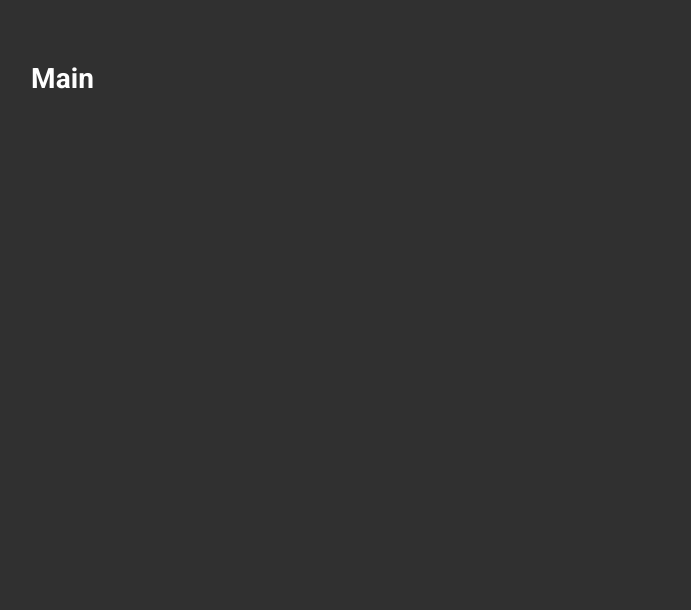
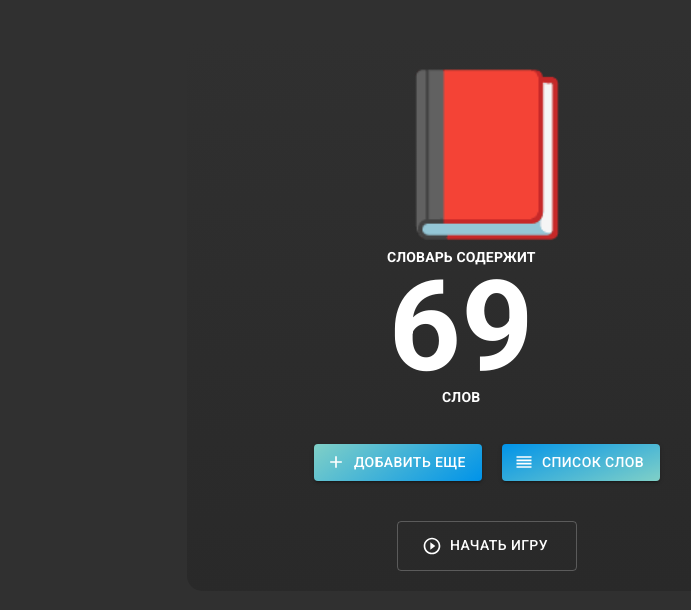
Before and after one commit to offreal/dictionary, a React (Create React App) app: page /main in a window 1280 px wide. Shown: the top 610 px of the page, without its empty margins (153-844 px from the left). Built offline with nearby package versions, Linux system fonts and the light colour scheme.

Commit message:
completed layout for main page

```diff
--- a/package.json
+++ b/package.json
@@ -4,6 +4,7 @@
   "private": true,
   "dependencies": {
     "@material-ui/core": "^4.11.3",
+    "@material-ui/icons": "^4.11.2",
     "@testing-library/jest-dom": "^5.11.4",
     "@testing-library/react": "^11.1.0",
     "@testing-library/user-event": "^12.1.10",
--- a/src/constants/routes.ts
+++ b/src/constants/routes.ts
@@ -1,4 +1,8 @@
-const routes = {
+type TRoutes = {
+  [key: string]: string
+}
+
+const routes: TRoutes = {
   main: '/main',
   dictionary: '/dictionary',
   quiz: '/quiz',
--- /dev/null
+++ b/src/hooks/useBookIcon.ts
@@ -0,0 +1,30 @@
+import { useState, useRef } from 'react'
+
+type TUpdateIcon = (event?: React.MouseEvent<HTMLButtonElement>) => void
+
+const useBookIcon = (): [string, TUpdateIcon] => {
+  const titleIcons = ['📘', '📗', '📕', '📔', '📓', '📙', '📚', '📖']
+
+  const randomizeIndex = () => Math.floor(Math.random() * titleIcons.length)
+
+  const currentIndexIconRef = useRef(randomizeIndex())
+
+  const currentIcon = titleIcons[currentIndexIconRef.current]
+  const [icon, setIcon] = useState(currentIcon)
+
+  const updateIcon = () => {
+    let newIndex: number = randomizeIndex()
+
+    while (currentIndexIconRef.current === newIndex) {
+      newIndex = randomizeIndex()
+    }
+
+    currentIndexIconRef.current = newIndex
+
+    setIcon(titleIcons[newIndex])
+  }
+
+  return [icon, updateIcon]
+}
+
+export default useBookIcon
--- a/src/pages/Main/index.tsx
+++ b/src/pages/Main/index.tsx
@@ -1,7 +1,57 @@
 import React, { FC } from 'react'
+import AddIcon from '@material-ui/icons/Add'
+import ReorderIcon from '@material-ui/icons/Reorder'
+import PlayCircleOutlineIcon from '@material-ui/icons/PlayCircleOutline'
+
+import createFormattedWordBasedOnNumber from '../../utils/getWordEndings'
+import {
+  Wrapper,
+  Section,
+  SectionButtons,
+  TitleIcon,
+  TitleText,
+  TitleNumber,
+  AddButton,
+  ListButton,
+  StartButton,
+} from './styles'
+import useBookIcon from '../../hooks/useBookIcon'
+
+const formatWordCount = createFormattedWordBasedOnNumber(['слово', 'слова', 'слов'])
 
 const Main: FC = () => {
-  return <h1>Main</h1>
+  const [icon, updateIcon] = useBookIcon()
+  const number = 69 // temporarily
+
+  return (
+    <Wrapper>
+      <Section>
+        <TitleIcon>
+          <button type="button" onClick={updateIcon}>
+            {icon}
+          </button>
+        </TitleIcon>
+        <TitleText>
+          Словарь содержит
+          <TitleNumber>{number}</TitleNumber>
+          {formatWordCount(number)}
+        </TitleText>
+      </Section>
+      <SectionButtons>
+        <AddButton variant="contained" startIcon={<AddIcon />}>
+          Добавить еще
+        </AddButton>
+        <ListButton variant="contained" startIcon={<ReorderIcon />}>
+          Список слов
+        </ListButton>
+      </SectionButtons>
+      <Section>
+        <StartButton variant="outlined" color="default" startIcon={<PlayCircleOutlineIcon />}>
+          Начать игру
+        </StartButton>
+      </Section>
+    </Wrapper>
+  )
 }
 
 export default Main
--- /dev/null
+++ b/src/pages/Main/styles.ts
@@ -0,0 +1,84 @@
+import { Button } from '@material-ui/core'
+import styled from 'styled-components'
+
+const Wrapper = styled.div`
+  display: flex;
+  flex-direction: column;
+  justify-content: center;
+  align-items: center;
+  width: 600px;
+  margin: 0 auto;
+  border-radius: 15px;
+  text-align: center;
+  background: linear-gradient(179deg, #303030, #292929);
+
+  p {
+    margin: 0;
+  }
+`
+
+const Section = styled.section`
+  display: block;
+  padding: 20px 0;
+`
+
+const SectionButtons = styled(Section)`
+  display: flex;
+  justify-content: center;
+  align-items: center;
+
+  button + button {
+    margin-left: 20px;
+  }
+`
+
+const TitleIcon = styled.div`
+  button {
+    display: block;
+    background: transparent;
+    border: none;
+    outline: none;
+    font-size: 160px;
+    cursor: pointer;
+  }
+`
+
+const TitleText = styled.p`
+  display: block;
+  width: 160px;
+  font-size: 14px;
+  font-weight: bold;
+  text-transform: uppercase;
+  line-height: 1;
+`
+
+const TitleNumber = styled.span`
+  display: block;
+  font-size: ${({ children }) => {
+    const childrenLength = (children?.toString().length || 1) * 0.5
+    const resultLength = 126 / (childrenLength < 1 ? 1 : childrenLength)
+
+    return resultLength
+  }}px;
+`
+
+const AddButton = styled(Button)`
+  color: #fff;
+  background: linear-gradient(323deg, #0093e9 0%, #80d0c7 100%);
+`
+
+const ListButton = styled(Button)`
+  color: #fff;
+  background: linear-gradient(160deg, #0093e9 0%, #80d0c7 100%);
+`
+
+const StartButton = styled(Button)`
+  width: 180px;
+  height: 50px;
+
+  &:hover {
+    background: #00c853;
+  }
+`
+
+export { Wrapper, Section, SectionButtons, TitleIcon, TitleText, TitleNumber, AddButton, ListButton, StartButton }
--- /dev/null
+++ b/src/utils/getWordEndings.ts
@@ -0,0 +1,9 @@
+type TTitles = [string, string, string]
+
+export default function createFormattedWordBasedOnNumber(titles: TTitles) {
+  return (number: number) => {
+    const cases = [2, 0, 1, 1, 1, 2]
+
+    return titles[number % 100 > 4 && number % 100 < 20 ? 2 : cases[number % 10 < 5 ? number % 10 : 5]]
+  }
+}
```
Also changed, not shown: 2 other files (tests, documents, lock files or other folders).
